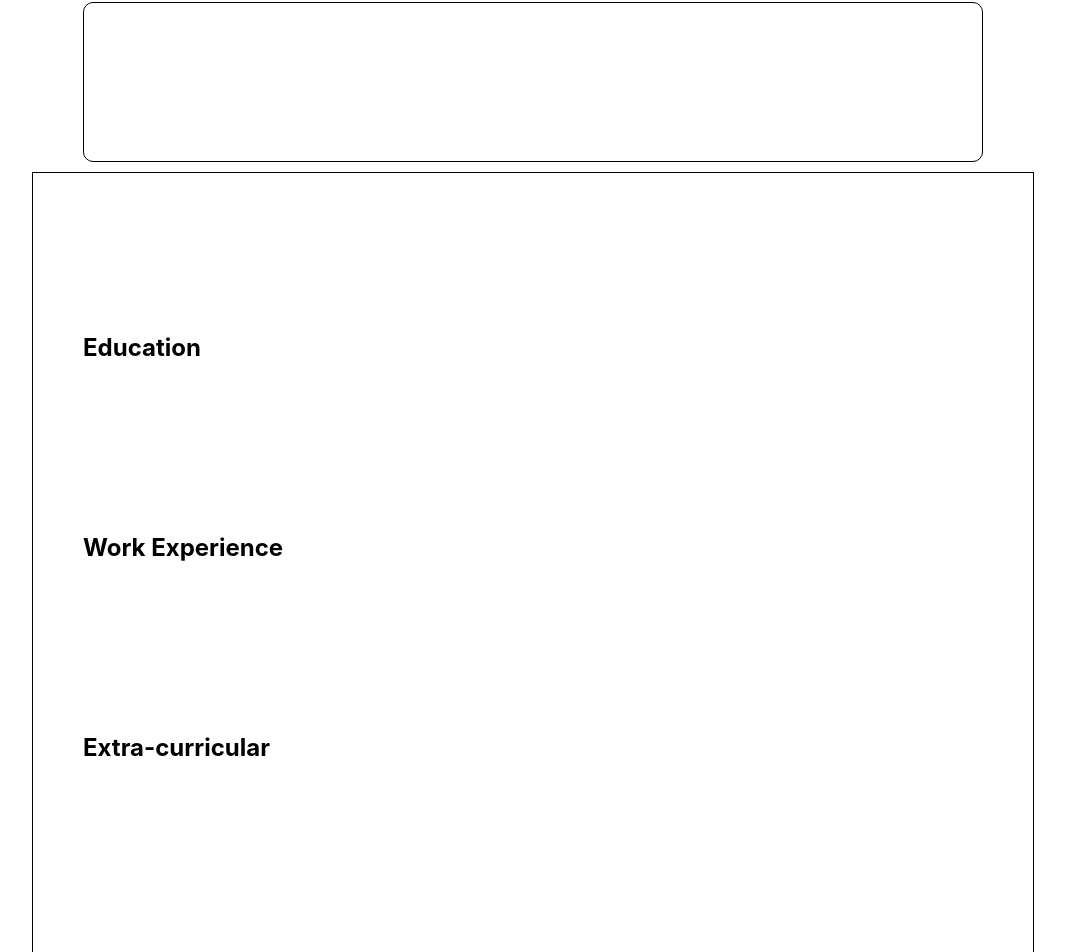
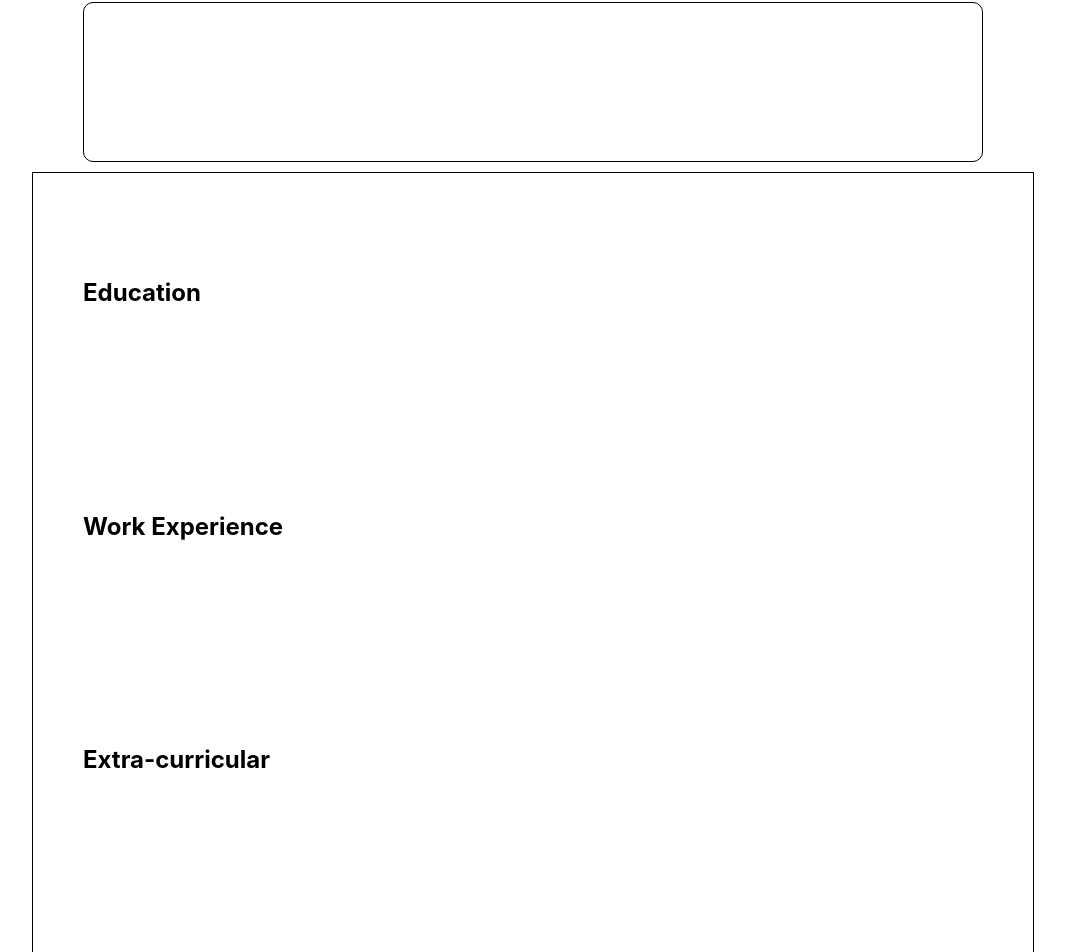
Before and after one commit to phunky-panda94/cv-project, a React (Create React App) app: page / in a window 1280 px wide. Shown: the part 628-1580 px from the top of the page, without its empty margins (107-1172 px from the left). Built offline with nearby package versions, Linux system fonts and the light colour scheme.

Commit message:
implemented display

```diff
--- a/src/components/Details.js
+++ b/src/components/Details.js
@@ -86,8 +86,10 @@ function Details(props) {
 
     function handleChange(event) {
 
-        switch(event.target.name) {
-            case 'Institution' || 'Company' || 'Organisation':
+        switch (event.target.name) {
+            case 'Institution':
+            case 'Company':
+            case 'Organisation':
                 setOrg(event.target.value);
                 break;
             case 'Title':
@@ -143,9 +145,9 @@ function Details(props) {
                 <InputField label="Phone" change={handleChange} value={props.phone}/>
                 <InputField label="Email" change={handleChange} value={props.email}/>
             </div>
-            <Section showForm={showForm} edit={editEntry} delete={deleteEntry} entries={props.entries} heading="Education" orgLabel="Institution" />
-            <Section showForm={showForm} edit={editEntry} delete={deleteEntry} entries={props.entries} heading="Work Experience" orgLabel="Company" />
-            <Section showForm={showForm} edit={editEntry} delete={deleteEntry} entries={props.entries} heading="Extra-curricular" orgLabel="Organisation" />
+            <Section type="details" showForm={showForm} edit={editEntry} delete={deleteEntry} entries={props.entries} heading="Education" orgLabel="Institution" />
+            <Section type="details" showForm={showForm} edit={editEntry} delete={deleteEntry} entries={props.entries} heading="Work Experience" orgLabel="Company" />
+            <Section type="details" showForm={showForm} edit={editEntry} delete={deleteEntry} entries={props.entries} heading="Extra-curricular" orgLabel="Organisation" />
         </div>
     )
 }
--- a/src/components/Display.js
+++ b/src/components/Display.js
@@ -1,23 +1,17 @@
 import Heading from './Heading';
-import Section from './Section';
+import Section, { SectionHeading } from './Section';
 
 function Display(props) {
     return (
-        <div className="border container flex flex-col flex-ai-c flex-jc-c">
+        <div className="border container flex flex-col flex-ai-c flex-jc-se">
             <Heading text={props.name} />
-            <div className="input flex flex-row flex-ai-c flex-jc-sa">
-                <h3>{props.phone}</h3>
-                <h3>{props.email}</h3>
+            <div className="form-div flex flex-row flex-ai-c flex-jc-se">
+                <SectionHeading text={props.phone} />
+                <SectionHeading text={props.email} />
             </div>
-            <div className="section">
-                <h2>Education</h2>
-            </div>
-            <div className="section">
-                <h2>Work Experience</h2>
-            </div>
-            <div className="section">
-                <h2>Extra-curricular</h2>
-            </div>
+            <Section type="display" entries={props.entries} heading="Education" />
+            <Section type="display" entries={props.entries} heading="Work Experience" />
+            <Section type="display" entries={props.entries} heading="Extra-curricular" />
         </div>
     )
 }
--- a/src/components/Section.js
+++ b/src/components/Section.js
@@ -1,18 +1,17 @@
 export default function Section(props) {
-
     return (
         <div className="section flex flex-col flex-jc-sb">
-            <SectionHeading showForm={props.showForm} text={props.heading} orgLabel={props.orgLabel}/>
-            <Box section={props.heading} edit={props.edit} delete={props.delete} entries={props.entries} orgLabel={props.orgLabel}/>
+            <SectionHeading type={props.type} showForm={props.showForm} text={props.heading} orgLabel={props.orgLabel}/>
+            <Box type={props.type} section={props.heading} edit={props.edit} delete={props.delete} entries={props.entries} orgLabel={props.orgLabel}/>
         </div>
     )
 }
 
-function SectionHeading(props) {
+export function SectionHeading(props) {
     return (
         <div className="section-heading flex flex-jc-sb flex-ai-c">
-            <h2>{props.text}</h2>
-            <span className="material-icons" onClick={() => props.showForm(props.text, props.orgLabel)}>add</span>
+            {props.text}
+            {props.type === 'details' && <span className="material-icons" onClick={() => props.showForm(props.text, props.orgLabel)}>add</span>}
         </div>
     )
 }
@@ -26,6 +25,9 @@ export function Box(props) {
         for (let entry of props.entries.values()) {
 
             if (entry.section === props.section) {
+
+                if (props.type === 'details') {
+
                     entries.push(
                         <Entry
                             key={entry.id}
@@ -39,6 +41,22 @@ export function Box(props) {
                             orgLabel={props.orgLabel}
                         />
                     )
+
+                } else {
+
+                    entries.push(
+                        <DisplayEntry
+                            key={entry.id}
+                            entryKey={entry.id}
+                            org={entry.org}
+                            title={entry.title}
+                            details={entry.details}
+                            date={formatDates(entry.startDate, entry.endDate)}
+                        />
+                    )
+
+                }
+
             }
 
         }
@@ -46,10 +64,11 @@ export function Box(props) {
     }
 
     return (
-        <div key={Date.now()} className="box">
+        <div key={Date.now()} className={props.type+'-box'}>
             {entries}
         </div>
     )
+
 }
 
 function Entry(props) {
@@ -62,6 +81,19 @@ function Entry(props) {
                 <span className="material-icons" onClick={() => props.edit(props.entryKey, props.section, props.orgLabel)}>edit</span>
                 <span className="material-icons" onClick={() => props.delete(props.entryKey)}>delete</span>
             </div>
+        </div>
+    )
+}
+
+function DisplayEntry(props) {
+    return (
+        <div className="display-entry flex flex-col">
+            <h4>{props.title}</h4>
+            <div className="flex flex-row flex-jc-sb">
+                <i>{props.org}</i>
+                <i>{props.date}</i>
+            </div>
+            {props.details !== '' && props.details.split('\n').map(line => <li key={props.entryKey}>{line}</li>)}
         </div>
     )
 }
--- a/src/styles/index.css
+++ b/src/styles/index.css
@@ -7,6 +7,11 @@ body, textarea {
   -moz-osx-font-smoothing: grayscale;
 }
 
+i, p, h1, h2, h3, h4 {
+    margin-top: 0px;
+    margin-bottom: 10px;
+}
+
 code {
   font-family: source-code-pro, Menlo, Monaco, Consolas, 'Courier New',
     monospace;
--- a/src/styles/style.css
+++ b/src/styles/style.css
@@ -2,18 +2,27 @@
     border: 1px solid black;
 }
 
-.box {
+.details-box {
     border: 1px solid black;
     border-radius: 10px;
     height: 80%;
     overflow: auto;
 }
 
-.box::-webkit-scrollbar {
+.display-box {
+    height: 80%;
+}
+
+.display-entry {
+    margin-bottom: 10px;
+    white-space: pre-line;
+}
+
+.details-box::-webkit-scrollbar, .display-box::-webkit-scrollbar {
     width: 0.5em;
   }
 
-.box::-webkit-scrollbar-thumb {
+.details-box::-webkit-scrollbar-thumb, .display-box::-webkit-scrollbar-thumb {
     background-color: lightgrey;
     border-radius: 1em;
 }
@@ -46,7 +55,7 @@
 }
 
 .form-div {
-    width: 95%;
+    width: 90%;
 }
 
 .form-div > button {
@@ -77,6 +86,8 @@
 }
 
 .section-heading {
+    font-size: 24px;
+    font-weight: 700;
     height: 20%;
 }
 
```
Lines whose indentation alone changed are shown as unchanged.
